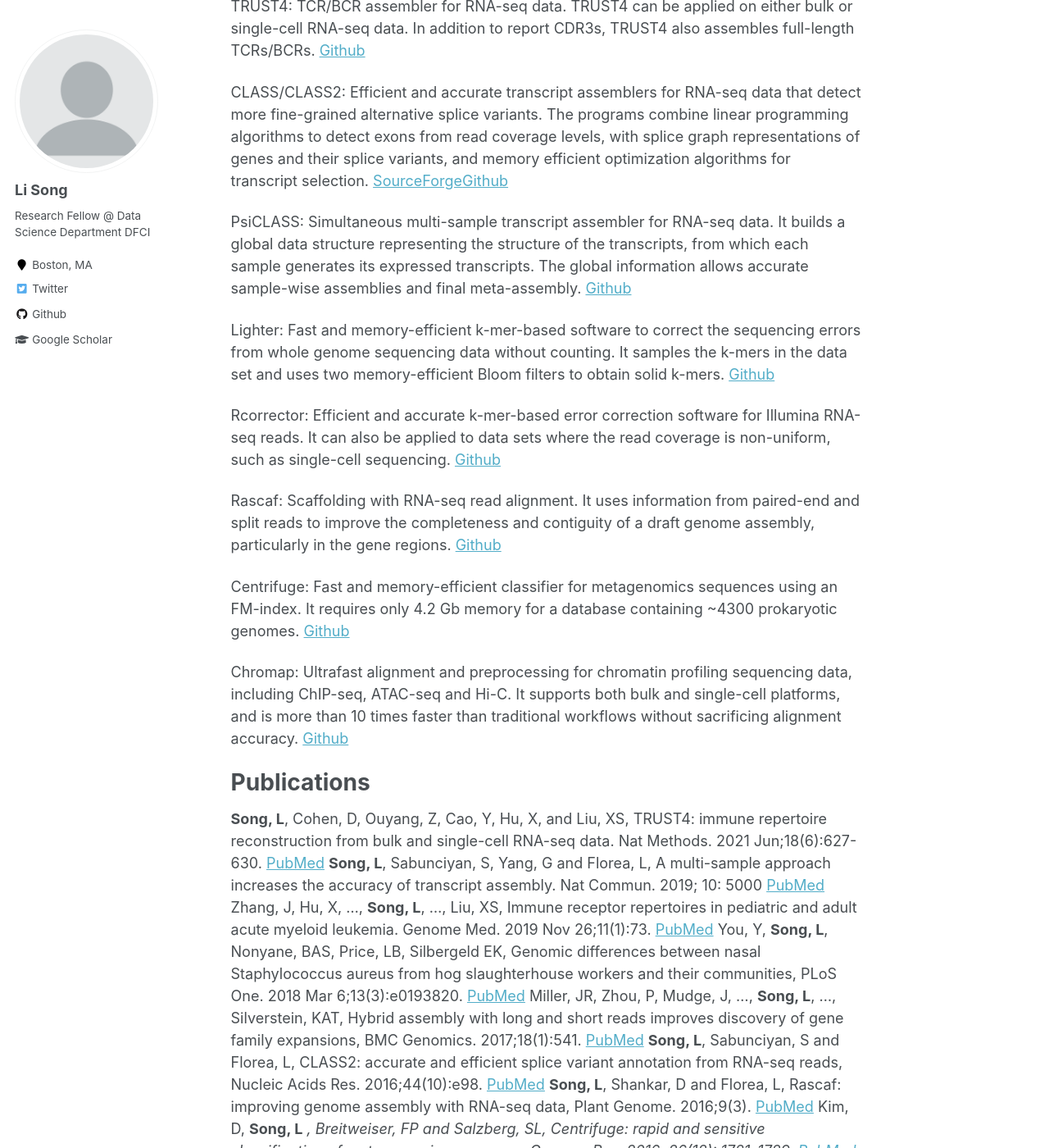
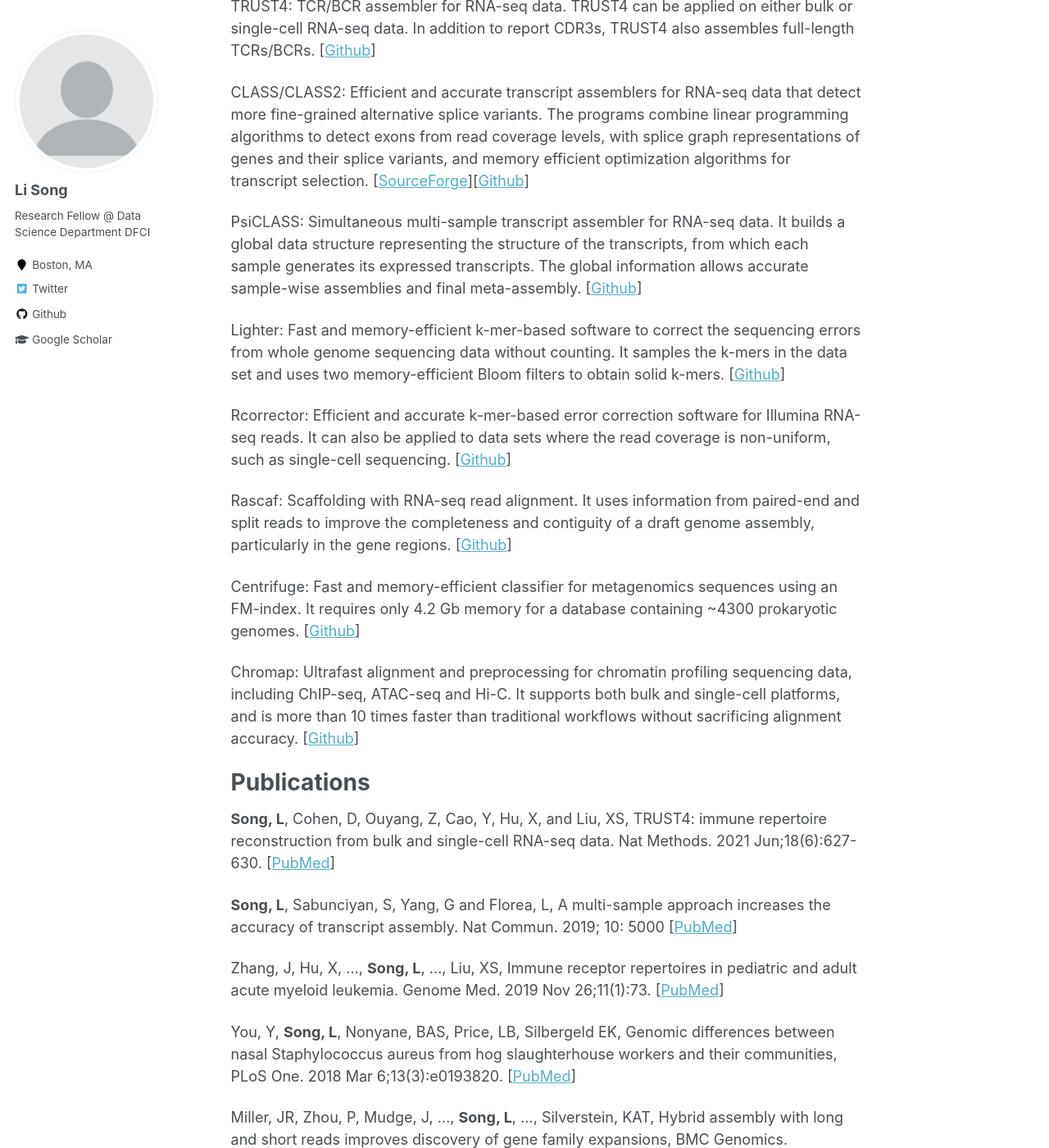
Before and after one commit to mourisl/mourisl.github.io, a Jekyll site: the page built from _pages/about.md, in a window 1280 px wide and 1400 px high, scrolled down 345 px. Shown: the whole window at 82% size. Built offline with Jekyll 4.4.1, drawn with Linux system fonts in a browser that asks for light colours; some of the changed text lies outside the part shown.

Commit message:
Update about.md

```diff
--- a/_pages/about.md
+++ b/_pages/about.md
@@ -12,39 +12,48 @@ Hi! My name is Li Song. My research interest is to design algorithms and develop
 
 Projects
 ======
-TRUST4: TCR/BCR assembler for RNA-seq data. TRUST4 can be applied on either bulk or single-cell RNA-seq data. In addition to report CDR3s, TRUST4 also assembles full-length TCRs/BCRs. [Github](https://github.com/liulab-dfci/TRUST4)
+TRUST4: TCR/BCR assembler for RNA-seq data. TRUST4 can be applied on either bulk or single-cell RNA-seq data. In addition to report CDR3s, TRUST4 also assembles full-length TCRs/BCRs. \[[Github](https://github.com/liulab-dfci/TRUST4)\]
 
-CLASS/CLASS2: Efficient and accurate transcript assemblers for RNA-seq data that detect more fine-grained alternative splice variants. The programs combine linear programming algorithms to detect exons from read coverage levels, with splice graph representations of genes and their splice variants, and memory efficient optimization algorithms for transcript selection. [SourceForge](https://sourceforge.net/projects/splicebox/)[Github](https://github.com/mourisl/CLASS)
+CLASS/CLASS2: Efficient and accurate transcript assemblers for RNA-seq data that detect more fine-grained alternative splice variants. The programs combine linear programming algorithms to detect exons from read coverage levels, with splice graph representations of genes and their splice variants, and memory efficient optimization algorithms for transcript selection. \[[SourceForge](https://sourceforge.net/projects/splicebox/)\]\[[Github](https://github.com/mourisl/CLASS)\]
 
-PsiCLASS: Simultaneous multi-sample transcript assembler for RNA-seq data. It builds a global data structure representing the structure of the transcripts, from which each sample generates its expressed transcripts. The global information allows accurate sample-wise assemblies and final meta-assembly. [Github](https://github.com/splicebox/PsiCLASS)
+PsiCLASS: Simultaneous multi-sample transcript assembler for RNA-seq data. It builds a global data structure representing the structure of the transcripts, from which each sample generates its expressed transcripts. The global information allows accurate sample-wise assemblies and final meta-assembly. \[[Github](https://github.com/splicebox/PsiCLASS)\]
 
-Lighter: Fast and memory-efficient k-mer-based software to correct the sequencing errors from whole genome sequencing data without counting. It samples the k-mers in the data set and uses two memory-efficient Bloom filters to obtain solid k-mers. [Github](https://github.com/mourisl/Lighter)
+Lighter: Fast and memory-efficient k-mer-based software to correct the sequencing errors from whole genome sequencing data without counting. It samples the k-mers in the data set and uses two memory-efficient Bloom filters to obtain solid k-mers. \[[Github](https://github.com/mourisl/Lighter)\]
 
-Rcorrector: Efficient and accurate k-mer-based error correction software for Illumina RNA-seq reads. It can also be applied to data sets where the read coverage is non-uniform, such as single-cell sequencing. [Github](https://github.com/mourisl/Rcorrector)
+Rcorrector: Efficient and accurate k-mer-based error correction software for Illumina RNA-seq reads. It can also be applied to data sets where the read coverage is non-uniform, such as single-cell sequencing. \[[Github](https://github.com/mourisl/Rcorrector)\]
 
-Rascaf: Scaffolding with RNA-seq read alignment. It uses information from paired-end and split reads to improve the completeness and contiguity of a draft genome assembly, particularly in the gene regions. [Github](https://github.com/mourisl/Rascaf)
+Rascaf: Scaffolding with RNA-seq read alignment. It uses information from paired-end and split reads to improve the completeness and contiguity of a draft genome assembly, particularly in the gene regions. \[[Github](https://github.com/mourisl/Rascaf)\]
 
-Centrifuge: Fast and memory-efficient classifier for metagenomics sequences using an FM-index. It requires only 4.2 Gb memory for a database containing ~4300 prokaryotic genomes. [Github](https://github.com/DaehwanKimLab/centrifuge)
+Centrifuge: Fast and memory-efficient classifier for metagenomics sequences using an FM-index. It requires only 4.2 Gb memory for a database containing ~4300 prokaryotic genomes. \[[Github](https://github.com/DaehwanKimLab/centrifuge)\]
 
-Chromap: Ultrafast alignment and preprocessing for chromatin profiling sequencing data, including ChIP-seq, ATAC-seq and Hi-C. It supports both bulk and single-cell platforms, and is more than 10 times faster than traditional workflows without sacrificing alignment accuracy. [Github](https://github.com/haowenz/chromap)
-
-
+Chromap: Ultrafast alignment and preprocessing for chromatin profiling sequencing data, including ChIP-seq, ATAC-seq and Hi-C. It supports both bulk and single-cell platforms, and is more than 10 times faster than traditional workflows without sacrificing alignment accuracy. \[[Github](https://github.com/haowenz/chromap)\]
 
 Publications
 ======
-**Song, L**,  Cohen, D, Ouyang, Z, Cao, Y, Hu, X, and Liu, XS, TRUST4: immune repertoire reconstruction from bulk and single-cell RNA-seq data. Nat Methods. 2021 Jun;18(6):627-630. [PubMed](https://pubmed.ncbi.nlm.nih.gov/33986545/)
-**Song, L**, Sabunciyan, S, Yang, G and Florea, L, A multi-sample approach increases the accuracy of transcript assembly. Nat Commun. 2019; 10: 5000 [PubMed](https://pubmed.ncbi.nlm.nih.gov/31676772/)
-Zhang, J, Hu, X, …, **Song, L**, …, Liu, XS, Immune receptor repertoires in pediatric and adult acute myeloid leukemia. Genome Med. 2019 Nov 26;11(1):73. [PubMed](https://pubmed.ncbi.nlm.nih.gov/31771646/)
-You, Y, **Song, L**, Nonyane, BAS, Price, LB, Silbergeld EK, Genomic differences between nasal Staphylococcus aureus from hog slaughterhouse workers and their communities, PLoS One. 2018 Mar 6;13(3):e0193820. [PubMed](https://www.ncbi.nlm.nih.gov/pmc/articles/PMC5839586/)
-Miller, JR, Zhou, P, Mudge, J, …, **Song, L**, ..., Silverstein, KAT, Hybrid assembly with long and short reads improves discovery of gene family expansions, BMC Genomics. 2017;18(1):541. [PubMed](https://pubmed.ncbi.nlm.nih.gov/28724409/)
-**Song, L**, Sabunciyan, S and Florea, L, CLASS2: accurate and efficient splice variant annotation from RNA-seq reads, Nucleic Acids Res. 2016;44(10):e98. [PubMed](http://www.ncbi.nlm.nih.gov/pubmed/26975657)
-**Song, L**, Shankar, D and Florea, L, Rascaf: improving genome assembly with RNA-seq data, Plant Genome. 2016;9(3). [PubMed](https://www.ncbi.nlm.nih.gov/pubmed/27902792)
-Kim, D, **Song, L** *, Breitweiser, FP and Salzberg, SL, Centrifuge: rapid and sensitive classification of metagenomic sequences, Genome Res. 2016; 26(12): 1721–1729. [PubMed](https://www.ncbi.nlm.nih.gov/pmc/articles/PMC5131823/) (*co-first author)
-**Song, L** and Florea, L, Rcorrector: efficient and accurate error correction for Illumina RNA-seq reads, Gigascience. 2015;4:48. [PubMed](http://www.ncbi.nlm.nih.gov/pubmed/26500767)
-**Song, L**, Florea, L and Langmead, B, Lighter: fast and memory-efficient sequencing error correction without Counting, Genome Biol. 2014;15(11):509. [PubMed](http://www.ncbi.nlm.nih.gov/pubmed/25398208)
-**Song, L** and Florea, L, CLASS: constrained transcript assembly of RNA-seq reads, Third Annual RECOMB Satellite Workshop on Massively Parallel Sequencing - RECOMB-SEQ 2013, BMC Bioinformatics 14(Suppl 5):S14. [PubMed](http://www.ncbi.nlm.nih.gov/pubmed/23734605)
-Florea, L, **Song, L** and Salzberg, SL, Thousands of exon skipping events differentiate among splicing patterns in sixteen human tissues, F1000 Research 2013, 2:188. [Full text](http://f1000research.com/articles/2-188/v1)
+**Song, L**,  Cohen, D, Ouyang, Z, Cao, Y, Hu, X, and Liu, XS, TRUST4: immune repertoire reconstruction from bulk and single-cell RNA-seq data. Nat Methods. 2021 Jun;18(6):627-630. \[[PubMed](https://pubmed.ncbi.nlm.nih.gov/33986545/)\]
+
+**Song, L**, Sabunciyan, S, Yang, G and Florea, L, A multi-sample approach increases the accuracy of transcript assembly. Nat Commun. 2019; 10: 5000 \[[PubMed](https://pubmed.ncbi.nlm.nih.gov/31676772/)\]
+
+Zhang, J, Hu, X, …, **Song, L**, …, Liu, XS, Immune receptor repertoires in pediatric and adult acute myeloid leukemia. Genome Med. 2019 Nov 26;11(1):73. \[[PubMed](https://pubmed.ncbi.nlm.nih.gov/31771646/)\]
+
+You, Y, **Song, L**, Nonyane, BAS, Price, LB, Silbergeld EK, Genomic differences between nasal Staphylococcus aureus from hog slaughterhouse workers and their communities, PLoS One. 2018 Mar 6;13(3):e0193820. \[[PubMed](https://www.ncbi.nlm.nih.gov/pmc/articles/PMC5839586/)\]
+
+Miller, JR, Zhou, P, Mudge, J, …, **Song, L**, ..., Silverstein, KAT, Hybrid assembly with long and short reads improves discovery of gene family expansions, BMC Genomics. 2017;18(1):541. \[[PubMed](https://pubmed.ncbi.nlm.nih.gov/28724409/)\]
+
+**Song, L**, Sabunciyan, S and Florea, L, CLASS2: accurate and efficient splice variant annotation from RNA-seq reads, Nucleic Acids Res. 2016;44(10):e98. \[[PubMed](http://www.ncbi.nlm.nih.gov/pubmed/26975657)\]
+
+**Song, L**, Shankar, D and Florea, L, Rascaf: improving genome assembly with RNA-seq data, Plant Genome. 2016;9(3). \[[PubMed](https://www.ncbi.nlm.nih.gov/pubmed/27902792)\]
+
+Kim, D, **Song, L** \*, Breitweiser, FP and Salzberg, SL, Centrifuge: rapid and sensitive classification of metagenomic sequences, Genome Res. 2016; 26(12): 1721–1729. \[[PubMed](https://www.ncbi.nlm.nih.gov/pmc/articles/PMC5131823/)\] (\*co-first author)
+
+**Song, L** and Florea, L, Rcorrector: efficient and accurate error correction for Illumina RNA-seq reads, Gigascience. 2015;4:48. \[[PubMed](http://www.ncbi.nlm.nih.gov/pubmed/26500767)\]
+
+**Song, L**, Florea, L and Langmead, B, Lighter: fast and memory-efficient sequencing error correction without Counting, Genome Biol. 2014;15(11):509. \[[PubMed](http://www.ncbi.nlm.nih.gov/pubmed/25398208)\]
+
+**Song, L** and Florea, L, CLASS: constrained transcript assembly of RNA-seq reads, Third Annual RECOMB Satellite Workshop on Massively Parallel Sequencing - RECOMB-SEQ 2013, BMC Bioinformatics 14(Suppl 5):S14. \[[PubMed](http://www.ncbi.nlm.nih.gov/pubmed/23734605)\]
+
+Florea, L, **Song, L** and Salzberg, SL, Thousands of exon skipping events differentiate among splicing patterns in sixteen human tissues, F1000 Research 2013, 2:188. \[[Full text](http://f1000research.com/articles/2-188/v1)\]
 
 Preprints
 ======
-Zhang, H, **Song, L** *, …, Liu, XS, Li, H, Fast alignment and preprocessing of chromatin profiles with Chromap. bioRxiv 2021.06.18.448995. [Full text](https://www.biorxiv.org/content/10.1101/2021.06.18.448995v1) (*co-first author)
+Zhang, H, **Song, L** \*, …, Liu, XS, Li, H, Fast alignment and preprocessing of chromatin profiles with Chromap. bioRxiv 2021.06.18.448995. \[[Full text](https://www.biorxiv.org/content/10.1101/2021.06.18.448995v1)\] (\*co-first author)
```
